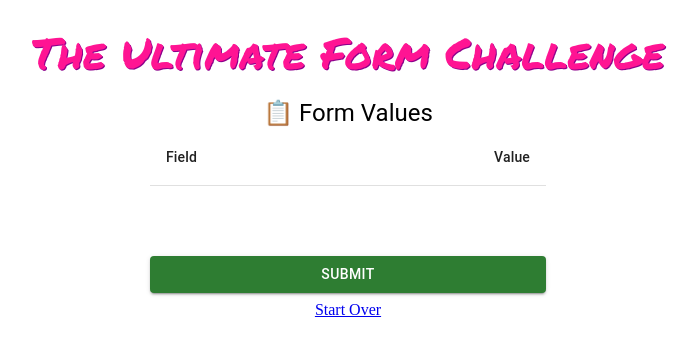
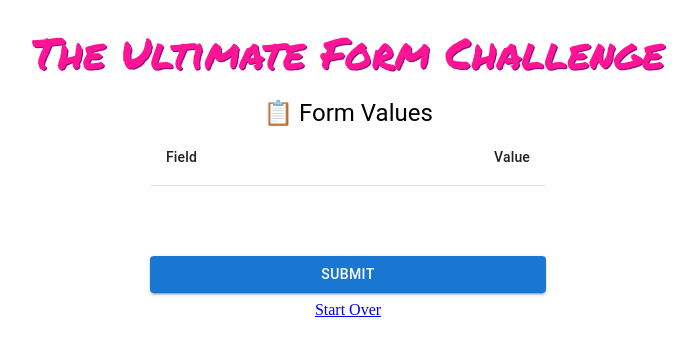
Before and after one commit to GudRom/mega-form, a React (Vite) app: page /result in a window 1280 px wide. Shown: the top 356 px of the page, without its empty margins (292-989 px from the left). Built offline with nearby package versions, Linux system fonts and the light colour scheme.

Commit message:
изменение стиля кнопки

```diff
--- a/src/components/Result/Result.jsx
+++ b/src/components/Result/Result.jsx
@@ -77,7 +77,6 @@ const Result = () => {
         onClick={onSubmit}
         fullWidth
         variant="contained"
-        color="success"
         sx={{ margin: "10px 0 8px" }}
       >
         Submit
```
